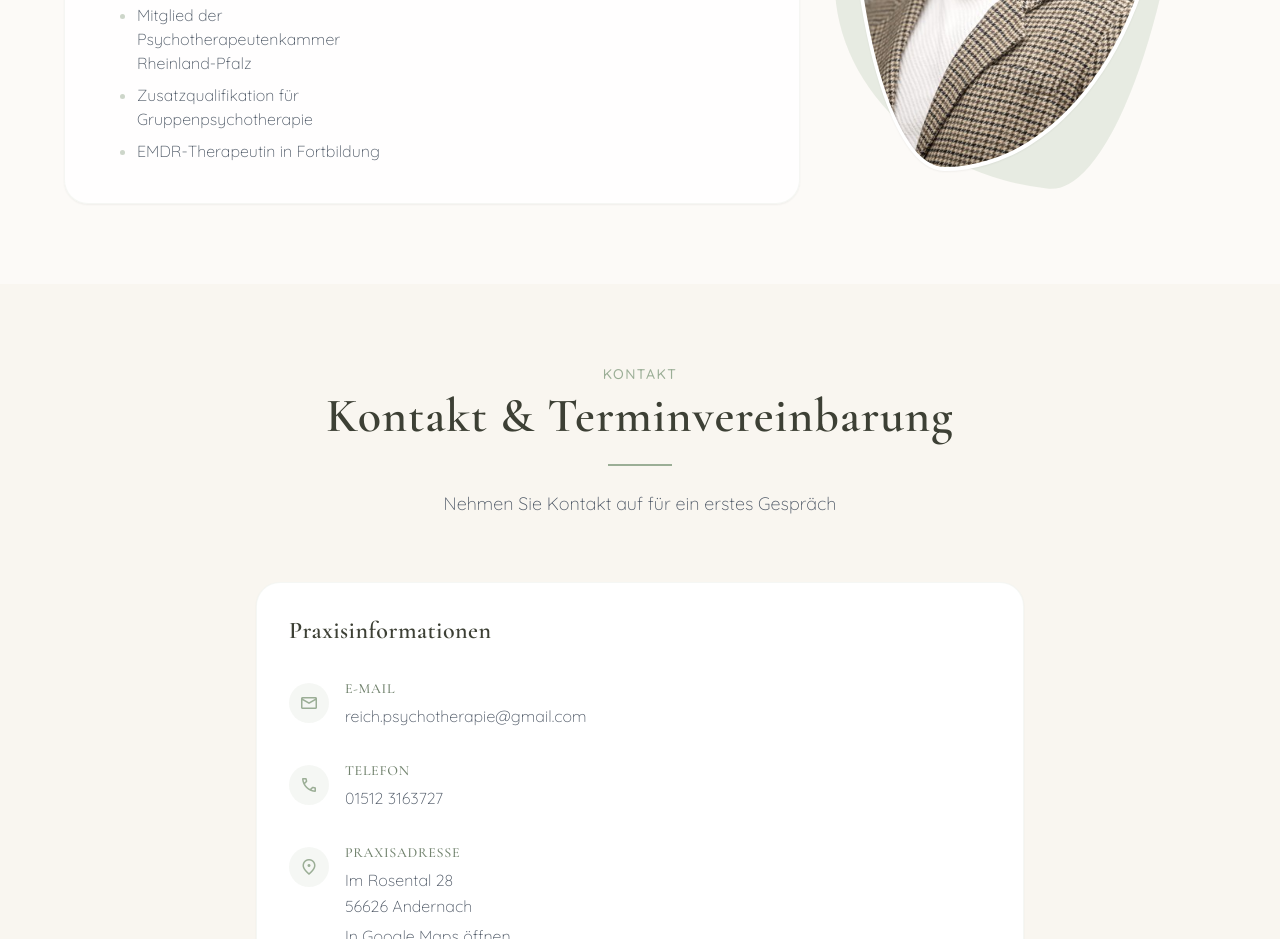
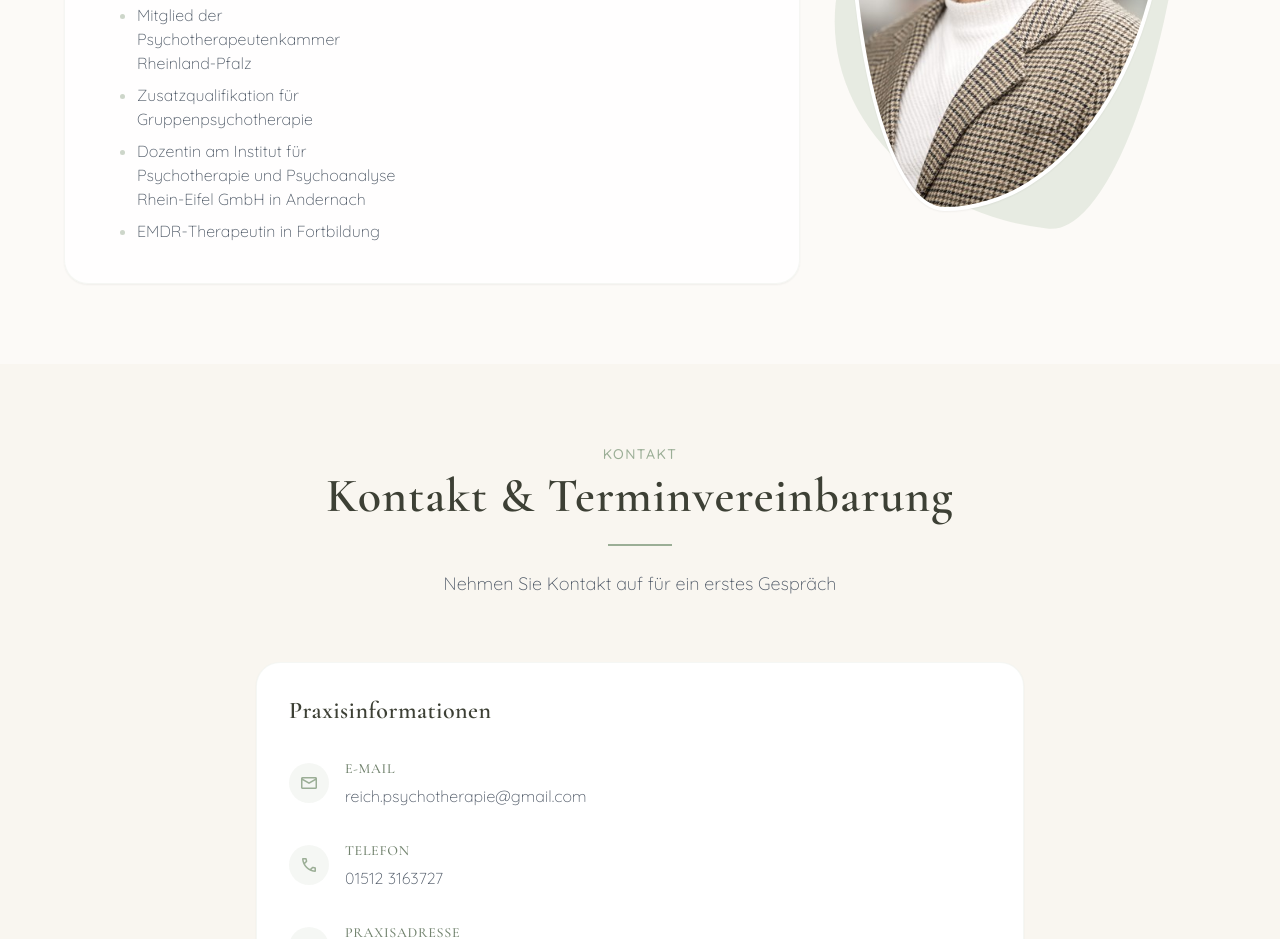
Before and after one commit to Mtothexmax/psychotherapie-praxis, a website: page docs/index.html in a window 1280 px wide. Shown: the part 2676-3615 px from the top of the page. Drawn offline with nearby package versions, Linux system fonts and the light colour scheme.

Commit message:
Update index.html

```diff
--- a/docs/index.html
+++ b/docs/index.html
@@ -439,6 +439,7 @@
                                             <li>Fachkundenachweis für das Richtlinienverfahren Verhaltenstherapie</li>
                                             <li>Mitglied der Psychotherapeutenkammer Rheinland-Pfalz</li>
                                             <li>Zusatzqualifikation für Gruppenpsychotherapie</li>
+                                            <li>Dozentin am Institut für Psychotherapie und Psychoanalyse Rhein-Eifel GmbH in Andernach</li>
                                             <li>EMDR-Therapeutin in Fortbildung</li>
                                         </ul>
                                     </div>
```
